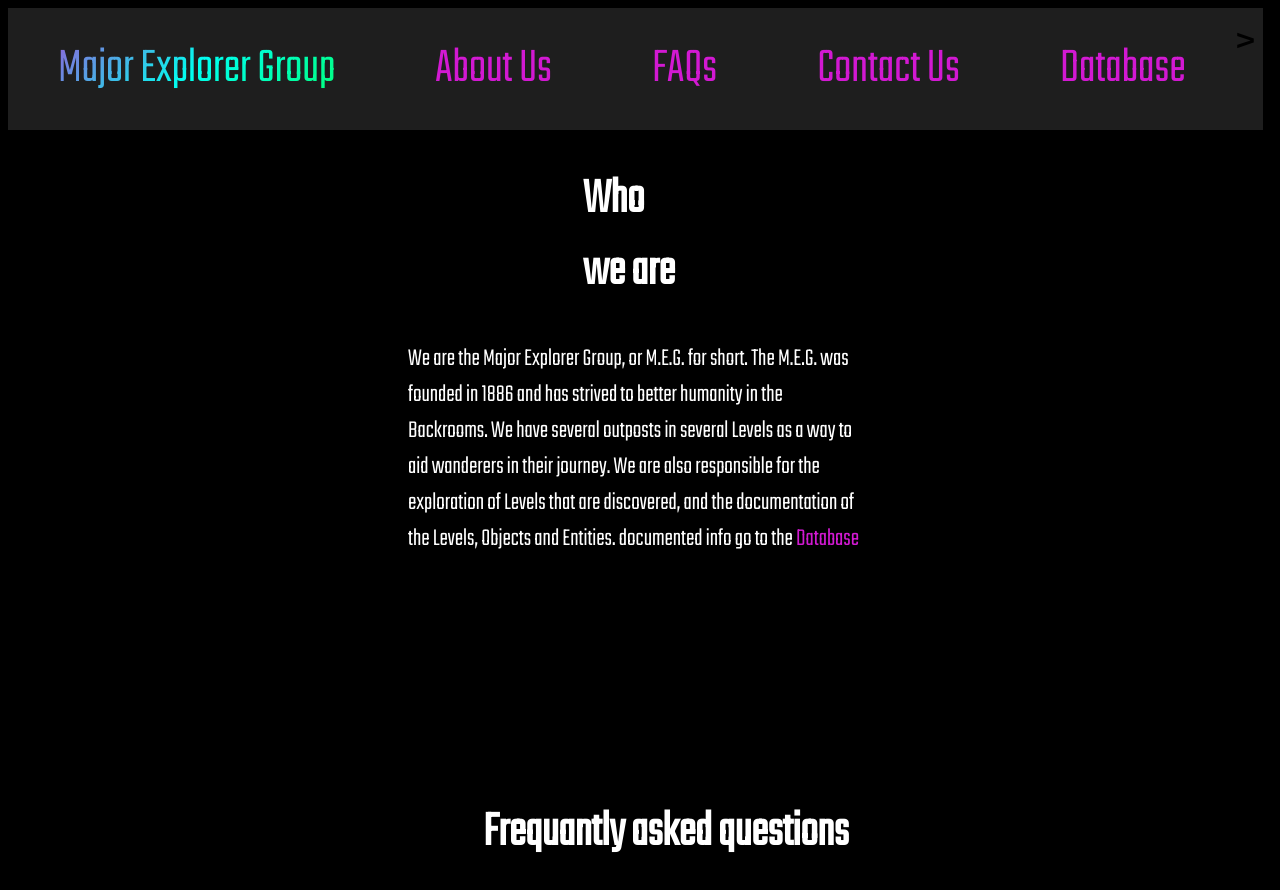
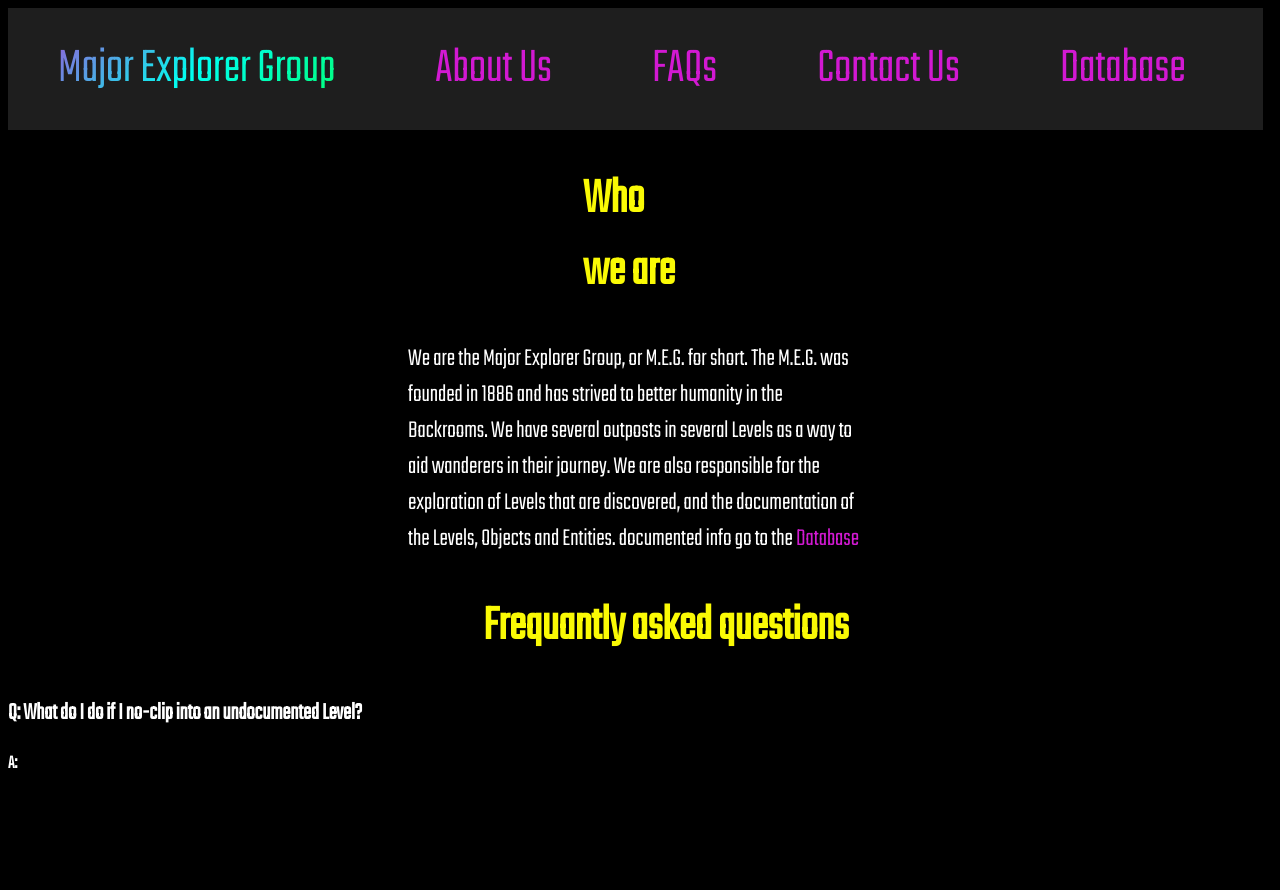
Before and after one commit to GlitchedPro/First-Website-Design, a website built with Vite: page index.html in a window 1280 px wide. Shown: the top 890 px of the page. After the commit the page ends 808 px from the top, so only its background shows below. Built offline with nearby package versions, Linux system fonts and the light colour scheme.

Commit message:
color design

```diff
--- a/index.html
+++ b/index.html
@@ -12,7 +12,7 @@
     <div class="navbar">
       <a href="index.html" id="Name">Major Explorer Group</a>
       <a href="index.html#About_Us">About Us</a>
-      <a href="index.html#FAQs">FAQs</a>>
+      <a href="index.html#FAQs">FAQs</a>
       <a href="index.html#Contact_Us">Contact Us</a>
       <a id="DatabaseLink" href="Database.html">Database</a>
     </div>
@@ -31,9 +31,12 @@
       <h1>
         Frequantly asked questions
       </h1>
-      <p>
-
-      </p>
+      <h2>
+        Q: What do I do if I no-clip into an undocumented Level?
+      </h2>
+      <h3>
+        A:
+      </h3>
     </div>
 
 
--- a/style.css
+++ b/style.css
@@ -5,6 +5,7 @@ html, body {
   width: 99%;
   font-family: 'Teko', sans-serif;
   background-color: black;
+  color: white;
 }
 
 .navbar {
@@ -31,18 +32,17 @@ html, body {
   background-color: #2b2b2b;
 }
 
-#About_Us {
-  color: white;
+#About_Us p {
   height: 75%;
 }
 
 #About_Us h1 {
   font-size: 50px;
   padding: 0px 575px;
+  color: #fafa05;
 }
 
-#FAQs {
-  color: white;
+#FAQs p {
   height: 50%;
 }
 
@@ -50,6 +50,7 @@ html, body {
   font-size: 50px;
   padding: 0px 475px;
   width: 30%;
+  color: #fafa05;
 }
 
 p {
```
